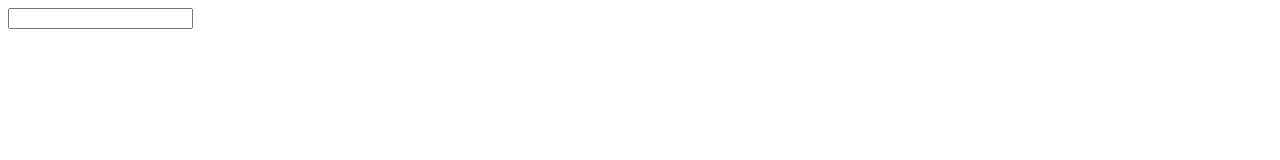
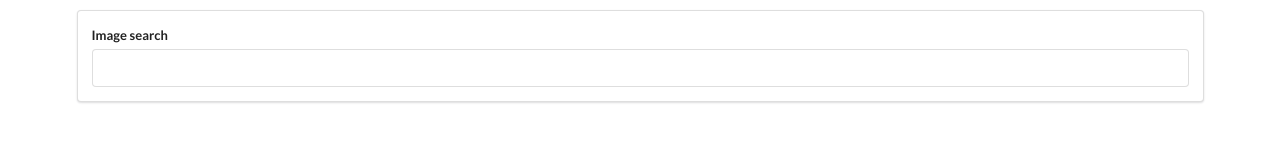
Before and after one commit to HolubIvan/Image-Search-React-App, a React app: page / in a window 1280 px wide. Built offline with nearby package versions, Linux system fonts and the light colour scheme.

Commit message:
feat: add form and inpur methods

```diff
--- a/public/index.html
+++ b/public/index.html
@@ -9,6 +9,7 @@
       name="description"
       content="Web site created using create-react-app"
     />
+    <link rel="stylesheet" href="https://cdnjs.cloudflare.com/ajax/libs/semantic-ui/2.4.1/semantic.min.css">
     <link rel="apple-touch-icon" href="%PUBLIC_URL%/logo192.png" />
     <!--
       manifest.json provides metadata used when your web app is installed on a
--- a/src/components/App.js
+++ b/src/components/App.js
@@ -6,7 +6,7 @@ import SearchBar from './SearchBar';
 
 const App = ()=>{
     return (
-        <div>
+        <div className="ui container" style={{marginTop: '10px'}}>
             <SearchBar />
         </div>
     );
--- a/src/components/SearchBar.js
+++ b/src/components/SearchBar.js
@@ -2,13 +2,23 @@ import React from 'react';
 
 class SearchBar extends React.Component{
 
-    state = {};
+    state = {term: ''};
+
+    onInputSubmit = (event) => {
+        event.preventDefault();
+        console.log(this.state.term)
+    }
 
     render(){
         return(
-            <div>
-                <form action="index.html" method="POST">
-                    <input type="text"/>
+            <div className="ui segment">
+                <form className="ui form" onSubmit={this.onInputSubmit} >
+                    <div className="field">
+                        <label>Image search</label>
+                        <input type="text" value={this.state.term} onChange={(event)=>{
+                            this.setState({term: event.target.value})
+                        }} />
+                    </div>
                 </form>
             </div>
         );
```
